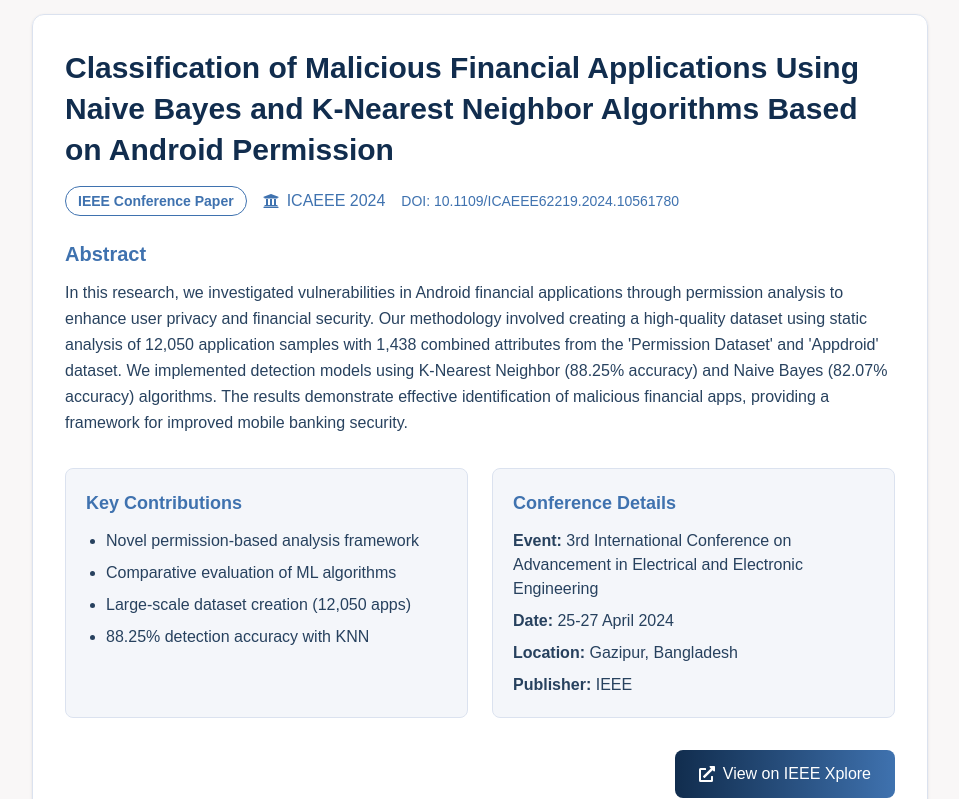
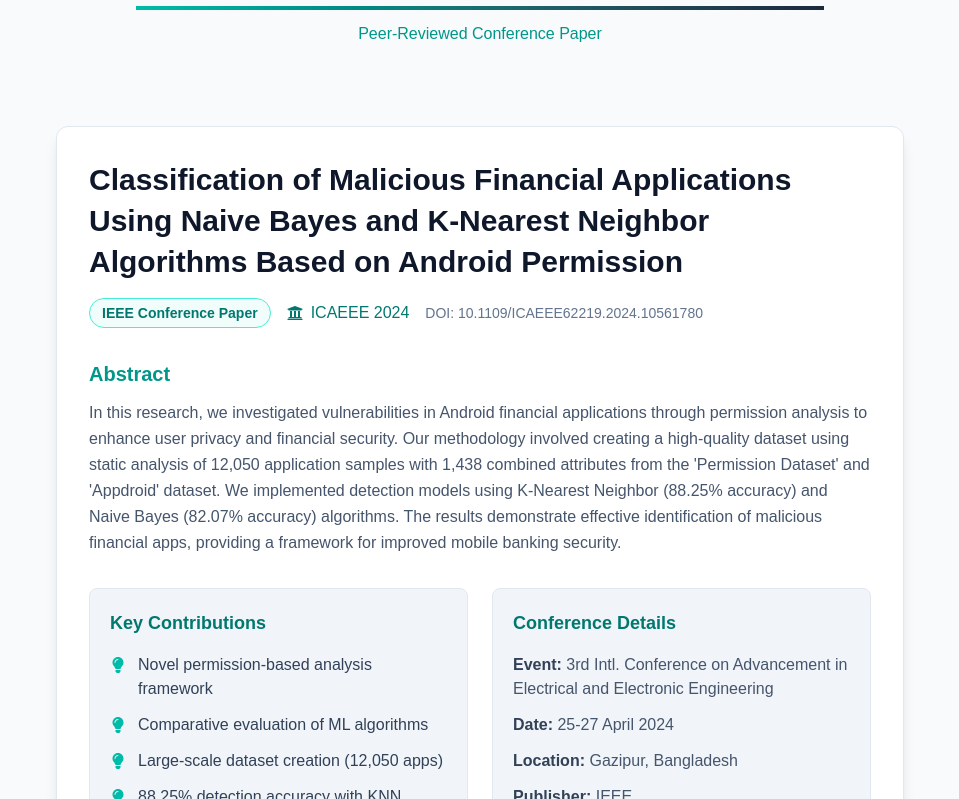
Before and after one commit to AkashAkter/akash-akter-portfolio, a Next.js app: page / in a window 1280 px wide. Shown: the part 7081-7880 px from the top of the page, without its empty margins (160-1119 px from the left). Built offline with nearby package versions, Linux system fonts and the light colour scheme; a web font is replaced by a local one.

Commit message:
updating

```diff
--- a/src/components/PublicationsSection.tsx
+++ b/src/components/PublicationsSection.tsx
@@ -1,34 +1,37 @@
 "use client";
 import React from "react";
-import { FaExternalLinkAlt, FaUniversity } from "react-icons/fa";
+import { FaExternalLinkAlt, FaUniversity, FaLightbulb } from "react-icons/fa";
 import { motion } from "framer-motion";
+import Link from "next/link";
 
 const PublicationsSection = () => {
   return (
-    <section id="publications" className="bg-[#F9F7F7] pt-32 -mt-24 pb-20 px-6">
-      <div className="max-w-4xl mx-auto">
+    // Changed: Section background and standardized padding
+    <section id="publications" className="bg-slate-50 py-24 md:py-32">
+      <div className="container max-w-4xl mx-auto px-6">
         {/* Section Header */}
         <motion.div
           initial={{ opacity: 0, y: 30 }}
           whileInView={{ opacity: 1, y: 0 }}
           transition={{ duration: 0.6 }}
           viewport={{ once: true, margin: "-50px" }}
-          className="text-center mb-16"
+          className="text-center mb-16 md:mb-20"
         >
-          <h1 className="text-4xl md:text-5xl font-bold text-[#112D4E] mb-4">
+          <h1 className="text-4xl md:text-5xl font-bold text-slate-800 mb-4">
             <span className="relative inline-block">
-              RESEARCH PUBLICATIONS
+              RESEARCH & PUBLICATIONS
               <motion.span
-                className="absolute bottom-0 left-0 w-full h-1 bg-gradient-to-r from-[#3F72AF] to-[#112D4E]"
+                // Changed: Underline gradient
+                className="absolute -bottom-1 left-0 w-full h-1 bg-gradient-to-r from-teal-500 to-slate-800"
                 initial={{ scaleX: 0 }}
                 whileInView={{ scaleX: 1 }}
-                transition={{ duration: 0.8, delay: 0.2 }}
+                transition={{ duration: 0.8, delay: 0.2, ease: "circOut" }}
                 viewport={{ once: true }}
               />
             </span>
           </h1>
-          <p className="text-[#3F72AF] text-center text-sm md:text-base font-medium">
-            Peer-Reviewed Conference Papers
+          <p className="text-teal-600 text-center text-sm md:text-base font-medium">
+            Peer-Reviewed Conference Paper
           </p>
         </motion.div>
 
@@ -36,33 +39,37 @@ const PublicationsSection = () => {
         <motion.div
           initial={{ opacity: 0, y: 20 }}
           whileInView={{ opacity: 1, y: 0 }}
-          transition={{ duration: 0.4 }}
-          viewport={{ once: true }}
-          className="bg-white/90 backdrop-blur-sm p-8 rounded-xl border border-[#DBE2EF] shadow-sm hover:shadow-md transition-all"
+          transition={{ duration: 0.5, ease: "easeOut" }}
+          viewport={{ once: true, amount: 0.2 }}
+          // Changed: Card styling and enhanced hover effect
+          className="bg-white p-6 md:p-8 rounded-xl border border-slate-200 shadow-lg hover:shadow-xl hover:-translate-y-2 transition-all duration-300"
         >
-          <h2 className="text-2xl md:text-3xl font-bold text-[#112D4E] mb-4 leading-snug">
+          {/* Changed: Publication title color */}
+          <h2 className="text-2xl md:text-3xl font-bold text-slate-900 mb-4 leading-snug">
             Classification of Malicious Financial Applications Using Naive Bayes
             and K-Nearest Neighbor Algorithms Based on Android Permission
           </h2>
 
-          <div className="flex flex-wrap items-center gap-4 text-[#3F72AF] mb-6">
-            <span className="px-3 py-1 rounded-full border border-[#3F72AF] text-sm font-semibold">
+          {/* Changed: Info tags styling */}
+          <div className="flex flex-wrap items-center gap-x-4 gap-y-2 text-teal-700 mb-8">
+            <span className="px-3 py-1 rounded-full border border-teal-300 bg-teal-50 text-xs sm:text-sm font-semibold">
               IEEE Conference Paper
             </span>
-            <span className="flex items-center gap-2">
+            <span className="flex items-center gap-2 text-sm sm:text-base">
               <FaUniversity />
               ICAEEE 2024
             </span>
-            <span className="text-sm">
+            <span className="text-sm text-slate-500">
               DOI: 10.1109/ICAEEE62219.2024.10561780
             </span>
           </div>
 
           <div className="mb-8">
-            <h3 className="text-xl text-[#3F72AF] font-semibold mb-3">
+            <h3 className="text-xl text-teal-600 font-semibold mb-3">
               Abstract
             </h3>
-            <p className="text-[#112D4E]/90 text-base leading-relaxed">
+            {/* Changed: Abstract text color */}
+            <p className="text-slate-600 text-base leading-relaxed">
               In this research, we investigated vulnerabilities in Android
               financial applications through permission analysis to enhance user
               privacy and financial security. Our methodology involved creating
@@ -76,55 +83,90 @@ const PublicationsSection = () => {
             </p>
           </div>
 
-          <div className="grid grid-cols-1 md:grid-cols-2 gap-6 mb-8">
-            <div className="bg-[#DBE2EF]/30 p-5 rounded-lg border border-[#DBE2EF]">
-              <h4 className="text-[#3F72AF] font-semibold text-lg mb-3">
+          <div className="grid grid-cols-1 md:grid-cols-2 gap-6 mb-10">
+            {/* Changed: Inner card styling */}
+            <div className="bg-slate-100 p-5 rounded-lg border border-slate-200">
+              <h4 className="text-teal-700 font-semibold text-lg mb-4">
                 Key Contributions
               </h4>
-              <ul className="list-disc pl-5 text-[#112D4E]/90 space-y-2 text-base">
-                <li>Novel permission-based analysis framework</li>
-                <li>Comparative evaluation of ML algorithms</li>
-                <li>Large-scale dataset creation (12,050 apps)</li>
-                <li>88.25% detection accuracy with KNN</li>
+              {/* Changed: List style to use icons */}
+              <ul className="space-y-3 text-slate-700 text-base">
+                <li className="flex items-start gap-3">
+                  <FaLightbulb className="text-teal-500 mt-1 shrink-0" />
+                  <span>Novel permission-based analysis framework</span>
+                </li>
+                <li className="flex items-start gap-3">
+                  <FaLightbulb className="text-teal-500 mt-1 shrink-0" />
+                  <span>Comparative evaluation of ML algorithms</span>
+                </li>
+                <li className="flex items-start gap-3">
+                  <FaLightbulb className="text-teal-500 mt-1 shrink-0" />
+                  <span>Large-scale dataset creation (12,050 apps)</span>
+                </li>
+                <li className="flex items-start gap-3">
+                  <FaLightbulb className="text-teal-500 mt-1 shrink-0" />
+                  <span>88.25% detection accuracy with KNN</span>
+                </li>
               </ul>
             </div>
-            <div className="bg-[#DBE2EF]/30 p-5 rounded-lg border border-[#DBE2EF]">
-              <h4 className="text-[#3F72AF] font-semibold text-lg mb-3">
+            <div className="bg-slate-100 p-5 rounded-lg border border-slate-200">
+              <h4 className="text-teal-700 font-semibold text-lg mb-4">
                 Conference Details
               </h4>
-              <ul className="text-[#112D4E]/90 space-y-2 text-base">
-                <li>
-                  <strong>Event:</strong> 3rd International Conference on
-                  Advancement in Electrical and Electronic Engineering
-                </li>
-                <li>
-                  <strong>Date:</strong> 25-27 April 2024
-                </li>
-                <li>
-                  <strong>Location:</strong> Gazipur, Bangladesh
-                </li>
-                <li>
-                  <strong>Publisher:</strong> IEEE
-                </li>
-              </ul>
+              {/* Changed: List style to key-value pairs for clarity */}
+              <div className="space-y-3 text-base">
+                <p>
+                  <strong className="font-semibold text-slate-700">
+                    Event:
+                  </strong>{" "}
+                  <span className="text-slate-600">
+                    3rd Intl. Conference on Advancement in Electrical and
+                    Electronic Engineering
+                  </span>
+                </p>
+                <p>
+                  <strong className="font-semibold text-slate-700">
+                    Date:
+                  </strong>{" "}
+                  <span className="text-slate-600">25-27 April 2024</span>
+                </p>
+                <p>
+                  <strong className="font-semibold text-slate-700">
+                    Location:
+                  </strong>{" "}
+                  <span className="text-slate-600">Gazipur, Bangladesh</span>
+                </p>
+                <p>
+                  <strong className="font-semibold text-slate-700">
+                    Publisher:
+                  </strong>{" "}
+                  <span className="text-slate-600">IEEE</span>
+                </p>
+              </div>
             </div>
           </div>
 
           <div className="text-right">
+            <Link
+              href="https://ieeexplore.ieee.org/document/10561780"
+              passHref
+              legacyBehavior
+            >
               <motion.a
-              href="https://ieeexplore.ieee.org/document/10561780"
                 target="_blank"
                 rel="noopener noreferrer"
-              className="inline-flex items-center gap-2 px-6 py-3 bg-gradient-to-r from-[#112D4E] to-[#3F72AF] text-white font-medium rounded-lg hover:from-[#3F72AF] hover:to-[#112D4E] transition-all group relative overflow-hidden"
-              whileHover={{ scale: 1.02 }}
-              whileTap={{ scale: 0.98 }}
+                // Changed: Button styling to match portfolio theme
+                className="inline-block w-fit px-6 py-3 rounded-lg bg-gradient-to-r from-slate-800 to-teal-600 text-white font-semibold shadow-lg hover:shadow-teal-500/30 transition-shadow duration-300 group relative overflow-hidden"
+                whileHover={{ scale: 1.03 }}
+                whileTap={{ scale: 0.97 }}
               >
                 <span className="relative z-10 flex items-center gap-2">
                   <FaExternalLinkAlt />
                   View on IEEE Xplore
                 </span>
-              <span className="absolute inset-0 bg-gradient-to-r from-[#3F72AF] to-[#112D4E] opacity-0 group-hover:opacity-100 transition-opacity duration-300" />
+                <div className="absolute inset-0 bg-gradient-to-r from-teal-500 to-slate-800 opacity-0 group-hover:opacity-100 transition-opacity duration-300" />
               </motion.a>
+            </Link>
           </div>
         </motion.div>
       </div>
```
Lines whose indentation alone changed are shown as unchanged.
